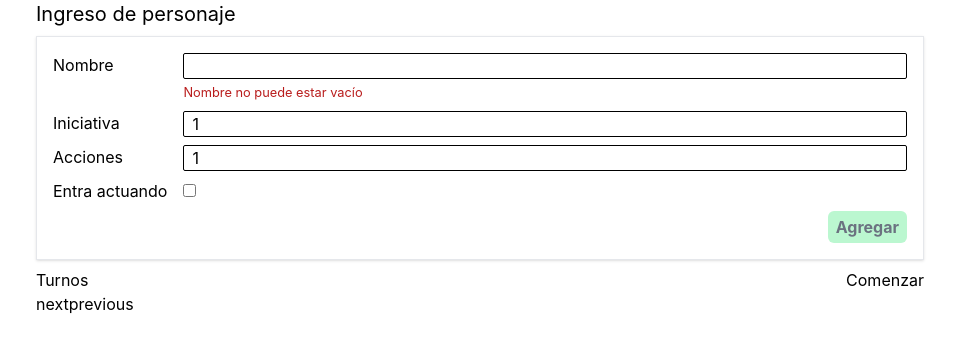
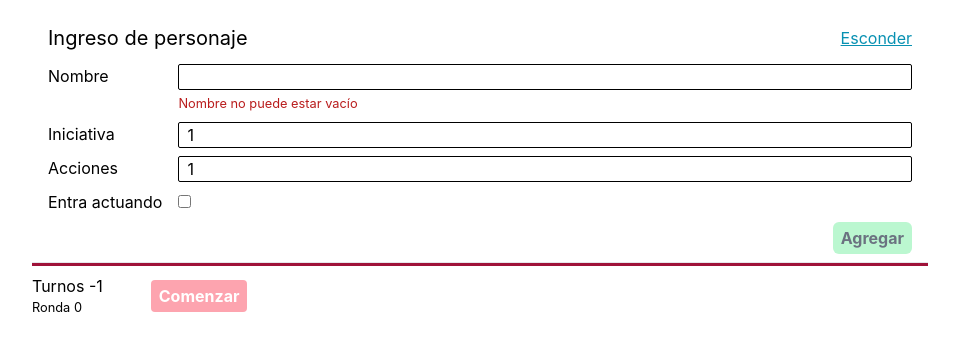
Before and after one commit to GonziTaji/werewolf-initiative, a Next.js app: page / in a window 1280 px wide. Shown: the top 352 px of the page, without its empty margins (160-1119 px from the left). Built offline with nearby package versions, Linux system fonts and the light colour scheme.

Commit message:
Turns with reducer and collapsable form

```diff
--- /dev/null
+++ b/components/Collapsable.tsx
@@ -0,0 +1,37 @@
+import { useEffect, useRef, useState } from 'react';
+import { ComponentBaseProps } from '../interfaces';
+
+// https://bionicjulia.com/blog/creating-accordion-component-react-typescript-tailwind
+
+interface CollapsableProps extends ComponentBaseProps {
+    className?: string;
+    collapsed?: boolean;
+}
+
+const Collapsable = ({
+    children,
+    collapsed,
+    className = '',
+    ...props
+}: CollapsableProps) => {
+    const childrenParent = useRef(null);
+
+    return (
+            <div
+                {...props}
+                style={{
+                    height: collapsed
+                        ? '0px'
+                        : `${childrenParent.current?.scrollHeight}px`,
+                }}
+                className={
+                    className +
+                    ' overflow-auto transition-max-height transform duration-300 ease-in-out '
+                }
+            >
+                <div ref={childrenParent}>{children}</div>
+            </div>
+    );
+};
+
+export default Collapsable;
--- a/components/characterForm.tsx
+++ b/components/characterForm.tsx
@@ -79,12 +79,8 @@ export default function CharacterForm(props: CharacterFormProps) {
     }
 
     return (
-        <>
-            <h2 className="text-xl">Ingreso de personaje</h2>
-
-            <form className="p-4 my-2 border grid gap-y-2 grid-cols-auto-1fr shadow">
-                {Object.entries(formData).map(
-                    ([controlKey, formControl], i) => (
+        <form className="grid gap-y-2 grid-cols-auto-1fr">
+            {Object.entries(formData).map(([controlKey, formControl], i) => (
                 <Fragment key={i}>
                     <label className="pr-4" htmlFor={controlKey}>
                         {formControl.label}
@@ -92,9 +88,7 @@ export default function CharacterForm(props: CharacterFormProps) {
 
                     <Input
                         id={controlKey}
-                                className={
-                                    formControl.type !== 'checkbox' && 'w-full '
-                                }
+                        className={formControl.type !== 'checkbox' && 'w-full '}
                         type={formControl.type}
                         value={formControl.value}
                         onChange={inputOnChange}
@@ -102,8 +96,7 @@ export default function CharacterForm(props: CharacterFormProps) {
                         errorMsg={formControl.errorMsg}
                     />
                 </Fragment>
-                    )
-                )}
+            ))}
 
             <button
                 disabled={!isValid()}
@@ -130,7 +123,6 @@ export default function CharacterForm(props: CharacterFormProps) {
                 Agregar
             </button>
         </form>
-        </>
     );
 }
 
--- a/components/turnList.tsx
+++ b/components/turnList.tsx
@@ -1,64 +1,155 @@
-import { useEffect, useState } from 'react';
+import { useEffect, useReducer, useState } from 'react';
 import { PartialTurn, Turn } from '../interfaces';
 import { TurnState } from '../types';
 import CharacterForm from './CharacterForm';
+import Collapsable from './Collapsable';
 import TurnElement from './TurnElement';
 
+interface TurnListState {
+    turns: Turn[];
+    turnIndex: number;
+    roundIndex: number;
+}
+
+function turnsReducer(
+    turnState: TurnListState,
+    action: { type: 'addTurn' | 'modifyTurn' | 'startTurns'; turn?: Turn }
+) {
+    switch (action.type) {
+        case 'startTurns': {
+            const newState = { ...turnState };
+            newState.roundIndex = 0;
+            newState.turnIndex = 0;
+            newState.turns[0].turnState = TurnState.ACTING;
+            return newState;
+        }
+
+        case 'modifyTurn': {
+            const newState = {
+                ...turnState,
+                turns: turnState.turns.map((t) => {
+                    if (t.id === action.turn.id) {
+                        return { ...action.turn };
+                    }
+
+                    return { ...t };
+                }),
+            };
+
+            const noActing = newState.turns.every(
+                (turn) => turn.turnState !== TurnState.ACTING
+            );
+
+            if (noActing) {
+                if (newState.turnIndex === newState.turns.length - 1) {
+                    newState.turnIndex = 0;
+                    newState.roundIndex += 1;
+                } else {
+                    newState.turnIndex += 1;
+                }
+
+                newState.turns[newState.turnIndex].turnState = TurnState.ACTING;
+            }
+
+            return newState;
+        }
+
+        case 'addTurn': {
+            const newState = {
+                ...turnState,
+                turns: [...turnState.turns],
+            };
+
+            const newTurn = {
+                ...action.turn,
+                id: Date.now().toString(),
+            };
+
+            if (turnState.turnIndex === -1) {
+                newState.turns = [newTurn, ...newState.turns].sort((a, b) =>
+                    a.initiative < b.initiative ? 1 : -1
+                );
+            } else {
+                const newTurns = [...newState.turns];
+
+                for (let i = 0; i < newTurns.length; i++) {
+                    if (newTurns[i].initiative < newTurn.initiative) {
+                        newTurns.splice(i, 0, newTurn);
+                        newState.turnIndex += 1;
+                        break;
+                    } else if (i === newTurns.length - 1) {
+                        newTurns.push(newTurn);
+                        break;
+                    }
+                }
+
+                newState.turns = newTurns;
+            }
+            return newState;
+        }
+    }
+}
+
 export default function TurnList() {
-    const [turns, setTurns] = useState<Turn[]>([]);
-    const [turnIndex, setTurnIndex] = useState(-1);
-    const [roundIndex, setRoundIndex] = useState(0);
+    const [{ turns, turnIndex, roundIndex }, doTurnAction] = useReducer(
+        turnsReducer,
+        {
+            turns: [],
+            turnIndex: -1,
+            roundIndex: -1,
+        }
+    );
 
     const roundsStarted = turnIndex !== -1;
 
-    useEffect(() => {
-        if (!roundsStarted) {
-            return;
-        }
-
-        if (turns.every((turn) => turn.turnState !== TurnState.ACTING)) {
-            setTurnIndex((prevIurnIndex) => {
-                if (prevIurnIndex == turns.length - 1) {
-                    return 0;
-                }
-
-                return prevIurnIndex + 1;
-            });
-        }
-    }, [turns]);
-
-    useEffect(() => {
-        if (turns.length && turns) {
-            const newTurns = [...turns];
-            newTurns[turnIndex].turnState = TurnState.ACTING;
-            newTurns[turnIndex].actionsUsed = 0;
-            setTurns(newTurns);
-        }
-    }, [turnIndex]);
-
-    useEffect(() => {
-        if (turnIndex === -1) {
-            setRoundIndex(roundIndex + 1);
-        }
-    }, [turnIndex]);
+    const [showCharacterForm, setShowCharacterForm] = useState(true);
 
     return (
-        <div className="px-1 m-auto max-w-4xl">
-            <CharacterForm submitForm={addTurn}></CharacterForm>
+        <div className="m-auto max-w-4xl">
+            <div className="my-2 p-4 pb-0">
+                <div className="flex justify-between content-center pb-3">
+                    <h2 className="col-span-2 text-xl">Ingreso de personaje</h2>
 
-            <div className="flex justify-between content-center items-center">
-                <h2>Turnos</h2>
+                    <button
+                        className="underline text-cyan-600"
+                        type="button"
+                        onClick={() => setShowCharacterForm(!showCharacterForm)}
+                    >
+                        {showCharacterForm ? 'Esconder' : 'Mostrar'}
+                    </button>
+                </div>
 
+                <Collapsable collapsed={!showCharacterForm}>
+                    <CharacterForm submitForm={addTurn}></CharacterForm>
+                </Collapsable>
+            </div>
+
+            <hr className="h-1 my-2 bg-rose-800" />
+
+            <div className="flex gap-12 content-center items-center">
+                <h2>
+                    Turnos {turnIndex}
+                    <small className="block">Ronda {roundIndex + 1}</small>
+                </h2>
                 {!roundsStarted && (
                     <button
+                        className={`
+                            font-bold
+                            bg-rose-700
+                            text-white
+                            disabled:bg-rose-300
+                            disabled:cursor-not-allowed
+                            cursor-pointer
+                            px-2 py-1
+                            rounded
+                        `}
                         disabled={!turns.length}
-                        onClick={() => setTurnIndex(0)}
+                        onClick={() => doTurnAction({ type: 'startTurns' })}
                     >
                         Comenzar
                     </button>
                 )}
             </div>
-
             <div className="flex flex-col gap-y-2">
                 {turns.map((item, i) => (
                     <TurnElement
@@ -68,59 +159,20 @@ export default function TurnList() {
                     />
                 ))}
             </div>
-
-            <button onClick={getNextInitiative}>next</button>
-            <button onClick={getPreviousInitiative}>previous</button>
         </div>
     );
 
-    function getNextInitiative() {}
-
-    function getPreviousInitiative() {}
-
     function modifyTurn(index: number, changes: PartialTurn) {
-        const newTurns = [...turns];
-
-        newTurns[index] = {
-            ...newTurns[index],
+        const turn = {
+            ...turns[index],
             ...changes,
         };
+        console.log('turnstate 2: ' + turn.turnState);
 
-        setTurns(newTurns);
-    }
-
-    function removeTurn(index: number) {
-        const newTurns = [...turns];
-
-        newTurns.splice(index, 1);
-
-        setTurns(newTurns);
+        doTurnAction({ type: 'modifyTurn', turn });
     }
 
     function addTurn(newTurn: Turn) {
-        newTurn.id = Date.now().toString();
-
-        if (turnIndex === -1) {
-            setTurns(orderByInitiative([newTurn, ...turns]));
-        } else {
-            const newTurns = [...turns];
-
-            for (let i = 0; i < newTurns.length; i++) {
-                if (newTurns[i].initiative > newTurn.initiative) {
-                    newTurns.splice(i, 0, newTurn);
-                    setTurnIndex((turnIndex) => turnIndex + 1);
-                    break;
-                } else if (i === newTurns.length - 1) {
-                    newTurns.push(newTurn);
-                    break;
-                }
-            }
-
-            setTurns(newTurns);
-        }
-    }
-
-    function orderByInitiative(input: Turn[]) {
-        return input.sort((a, b) => (a.initiative < b.initiative ? 1 : -1));
+        doTurnAction({ type: 'addTurn', turn: newTurn });
     }
 }
--- a/interfaces.ts
+++ b/interfaces.ts
@@ -8,6 +8,7 @@ export interface Turn extends TurnData {
 }
 
 export interface PartialTurn {
+    id?: string;
     turnState?: TurnState;
     actionsUsed?: number;
     incapacitated?: boolean;
@@ -26,3 +27,8 @@ export interface TurnData {
     initiative: number;
     actions: number;
 }
+
+export interface ComponentBaseProps {
+    children?: any;
+    className?: string;
+}
--- a/pages/index.tsx
+++ b/pages/index.tsx
@@ -1,4 +1,4 @@
-import TurnList from "../components/TurnList";
+import TurnList from '../components/TurnList';
 
 export default function Home() {
     return <TurnList />;
```
Lines whose indentation alone changed are shown as unchanged.
